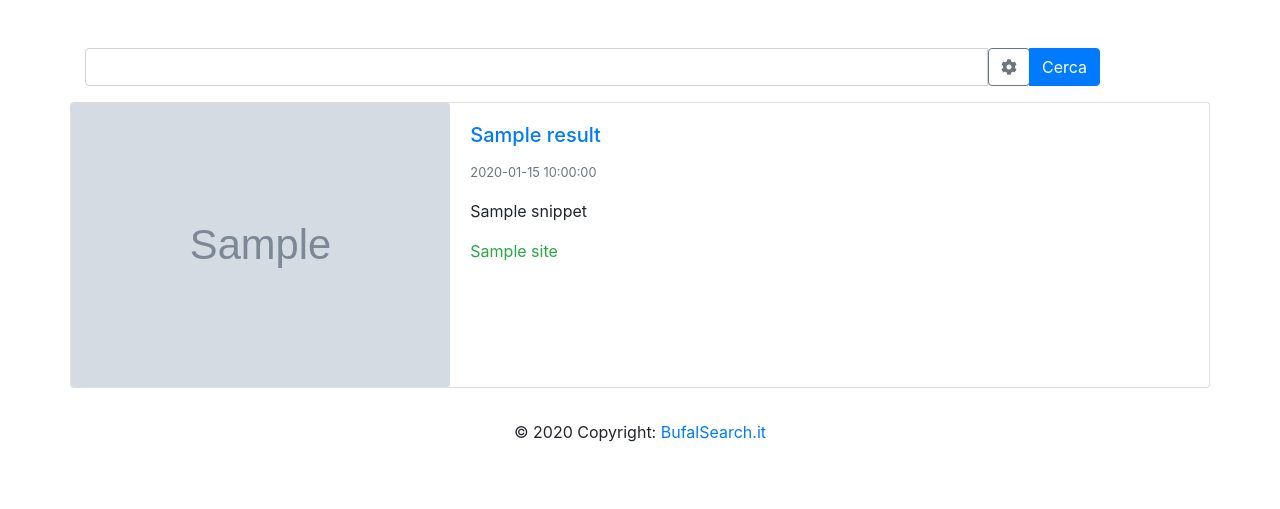
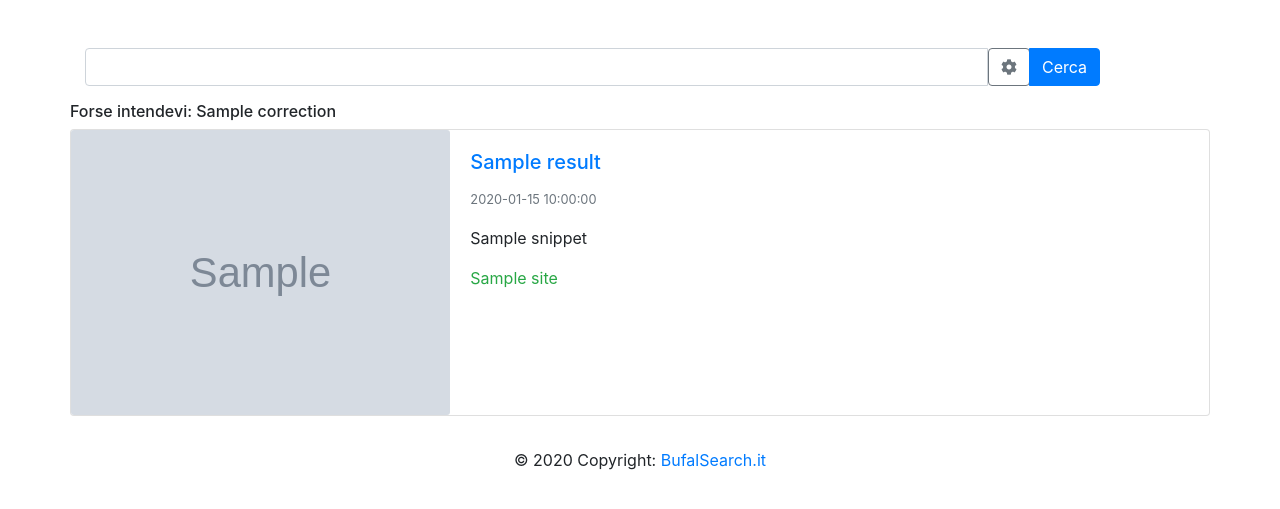
Before and after one commit to mattiabilla/search_engine_bufale, a Flask app: template server/templates/index.html in a window 1280 px wide. Shown: the part 56-565 px from the top of the page. Run offline with Flask 2, Linux system fonts and the light colour scheme; the template is opened without the code that fills it: most values are stand-ins (such as "Sample title", 1, 10 or a date in 2020); grey boxes marked "Sample" are stand-in pictures.

Commit message:
Aggiunta iniziale correzione

```diff
--- a/searching.py
+++ b/searching.py
@@ -11,7 +11,10 @@ from whoosh.index import open_dir
 ix = open_dir("indexdir")
 
 with ix.searcher() as searcher:
-    query = QueryParser("content", ix.schema).parse("covid")
+    corrector = searcher.corrector("content")
+    s = "Salvini"
+    query = QueryParser("content", ix.schema).parse(s)
+    print(corrector.suggest(s, limit=1))
     results = searcher.search(query)
     for i in results:
         print(i)
--- a/server/server.py
+++ b/server/server.py
@@ -24,9 +24,14 @@ def home_results():
 
     # print(data)
     retrieved = []
+    did_you_mean = None
     ix = open_dir("../indexdir")
     with ix.searcher() as searcher:
-        query = QueryParser("content", ix.schema).parse(data)
+        qp = QueryParser("content", ix.schema)
+        query = qp.parse(data)
+        corrected = searcher.correct_query(query, data)
+        if corrected.query != query:
+            did_you_mean = corrected.string
         results = searcher.search(query)
         results.fragmenter = SentenceFragmenter()
         for i in results:
@@ -45,4 +50,4 @@ def home_results():
 
             retrieved.append({"link": link, "title": title, "site": site, "urlimage": linkimage, "date": date, "snippet":snippet})
 
-    return render_template("index.html", results=retrieved)
+    return render_template("index.html", results=retrieved, correction=did_you_mean)
--- a/server/templates/index.html
+++ b/server/templates/index.html
@@ -75,6 +75,12 @@
                 </div>
 
             </form>
+
+            {% if correction %}
+                <div class="row">
+                    <h6>Forse intendevi: {{correction}}</h6>
+                </div>
+            {% endif %}
             {% for result in results %}
             <div class="row">
                 <div class="card mb-3" style="width: 100%;">
```
